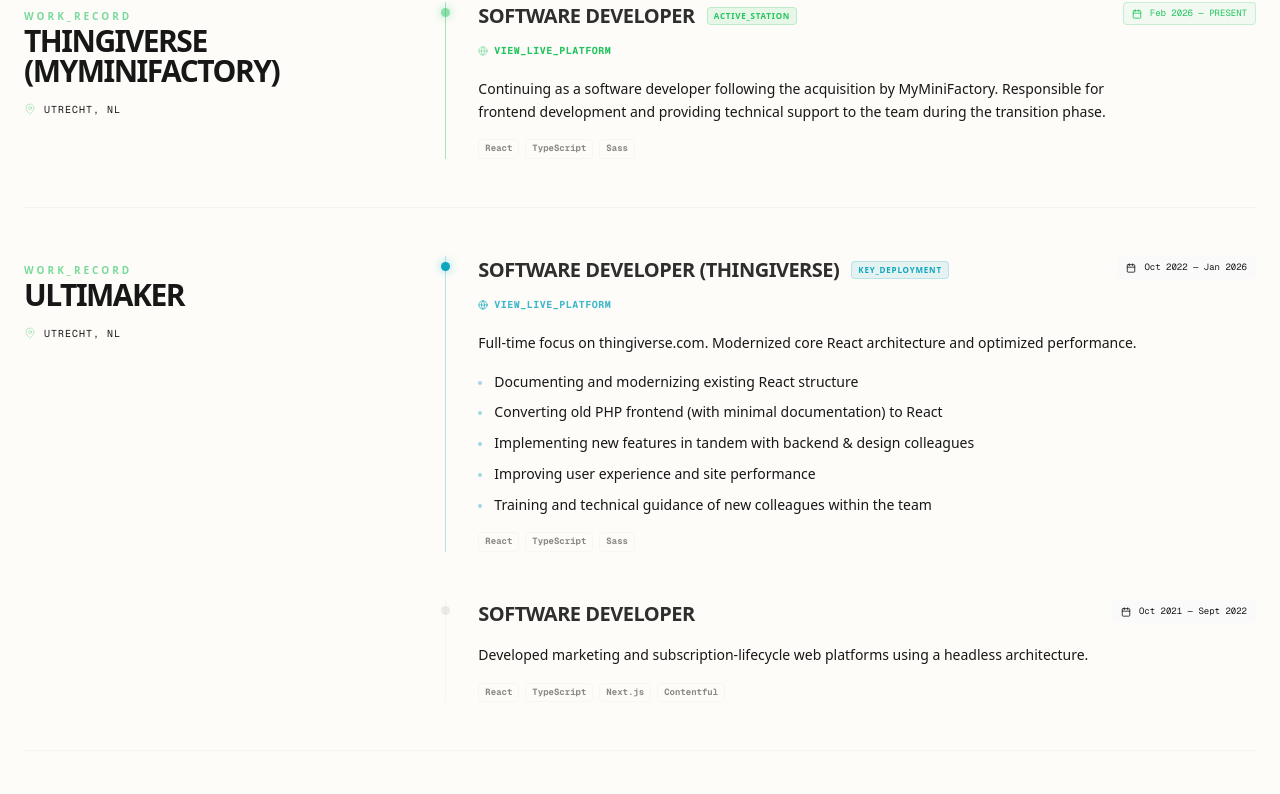
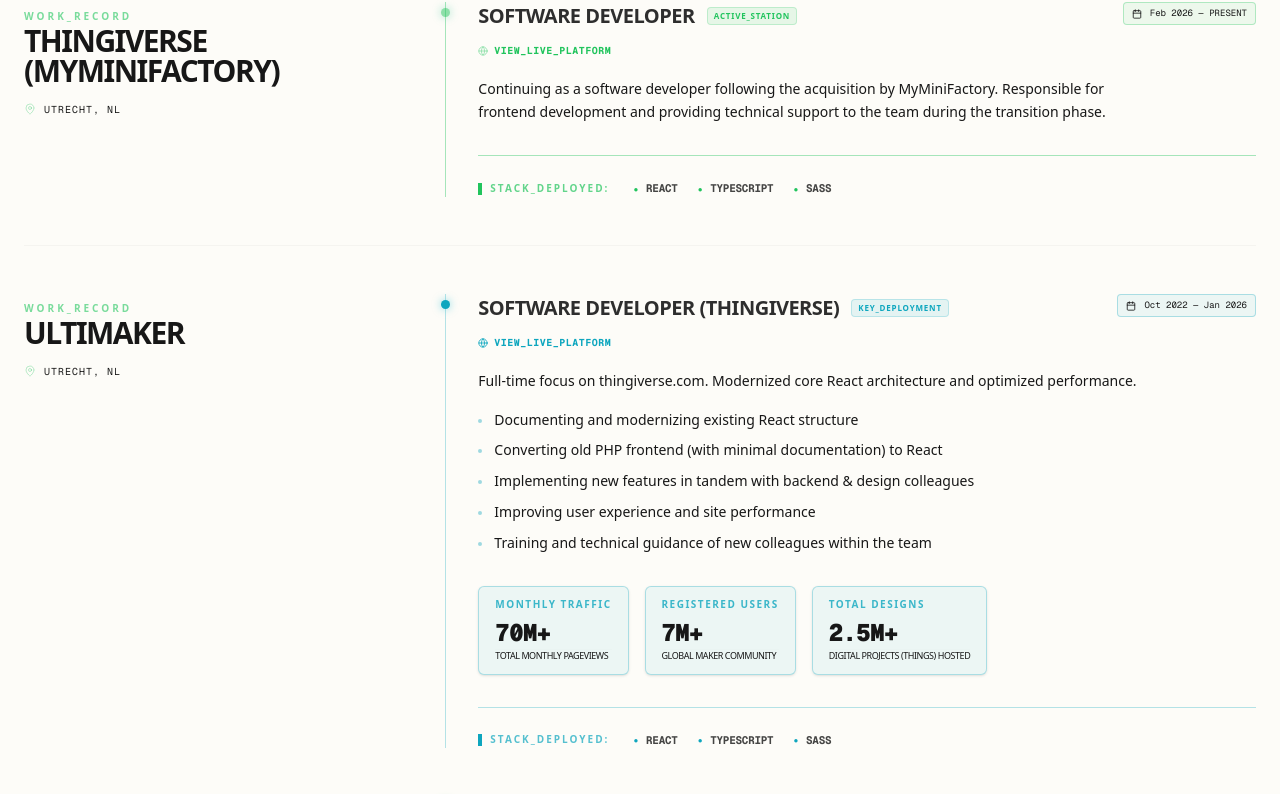
Before and after one commit to merel-de-klein/merel.me, a Next.js app: page /experience in a window 1280 px wide. Shown: the part 2585-3379 px from the top of the page. Built offline with nearby package versions, Linux system fonts and the light colour scheme.

Commit message:
Add metrics to ExperienceItem & update visuals

```diff
--- a/src/components/ExperienceItem.tsx
+++ b/src/components/ExperienceItem.tsx
@@ -33,25 +33,29 @@
         {experience.positions.map((pos, idx) => {
           const isActive = !pos.endedAt;
 
+          const isCyan = pos.isHighlight && !isActive;
+
+          const theme = {
+            border: isCyan ? 'border-featured/30' : 'border-highlight/40',
+            dot: isCyan
+              ? 'bg-featured shadow-[0_0_8px_rgba(6,182,212,0.5)]'
+              : 'bg-highlight shadow-[0_0_10px_rgba(16,185,129,0.8)]',
+            text: isCyan ? 'text-featured' : 'text-highlight',
+            bg: isCyan
+              ? 'bg-featured/[0.07] border-featured/30'
+              : 'bg-highlight/[0.07] border-highlight/30',
+            badge: isCyan
+              ? 'bg-featured/10 text-featured border-featured/20'
+              : 'bg-highlight/10 text-highlight border-highlight/20',
+          };
+
           return (
             <div
               key={idx}
-              className={`relative pl-8 border-l transition-colors duration-500 ${
-                isActive
-                  ? 'border-highlight/40'
-                  : pos.isHighlight
-                    ? 'border-featured/30'
-                    : 'border-border/40'
-              }`}
+              className={`relative pl-8 border-l transition-colors duration-500 ${theme.border}`}
             >
               <div
-                className={`absolute -left-[5px] top-1.5 w-[9px] h-[9px] rounded-full transition-all duration-500 ${
-                  isActive
-                    ? 'bg-highlight shadow-[0_0_10px_rgba(16,185,129,0.8)] animate-pulse'
-                    : pos.isHighlight
-                      ? 'bg-featured shadow-[0_0_8px_rgba(6,182,212,0.5)]'
-                      : 'bg-border group-hover:bg-highlight'
-                }`}
+                className={`absolute -left-[5px] top-1.5 w-[9px] h-[9px] rounded-full transition-all duration-500 ${theme.dot} ${isActive ? 'animate-pulse' : ''}`}
               />
 
               <div className="space-y-4">
@@ -61,13 +65,9 @@
                       {pos.title}
                     </h4>
 
-                    {pos.isHighlight && (
+                    {(pos.isHighlight || isActive) && (
                       <span
-                        className={`text-[8px] font-black px-1.5 py-0.5 border rounded-sm tracking-[0.1em] ${
-                          isActive
-                            ? 'bg-highlight/10 text-highlight border-highlight/20'
-                            : 'bg-featured/10 text-featured border-featured/20'
-                        }`}
+                        className={`text-[8px] font-black px-1.5 py-0.5 border rounded-sm tracking-[0.1em] ${theme.badge}`}
                       >
                         {isActive ? 'ACTIVE_STATION' : 'KEY_DEPLOYMENT'}
                       </span>
@@ -75,11 +75,7 @@
                   </div>
 
                   <div
-                    className={`flex items-center gap-2 font-mono text-[9px] px-2 py-1 rounded border transition-colors shrink-0 ${
-                      isActive
-                        ? 'bg-highlight/5 text-highlight border-highlight/20'
-                        : 'bg-zinc-50 dark:bg-white/5 border-transparent'
-                    }`}
+                    className={`flex items-center gap-2 font-mono text-[9px] px-2 py-1 rounded border transition-colors shrink-0 ${theme.bg}`}
                   >
                     <Calendar size={10} />
                     {formatDate(pos.startedAt)} —{' '}
@@ -92,11 +88,7 @@
                     <Link
                       href={pos.websiteUrl}
                       target="_blank"
-                      className={`inline-flex items-center gap-1.5 text-[10px] font-mono font-bold tracking-wider transition-colors group/link underline-offset-4 hover:underline ${
-                        isActive
-                          ? 'text-highlight hover:text-highlight/80'
-                          : 'text-featured/80 hover:text-featured'
-                      }`}
+                      className={`inline-flex items-center gap-1.5 text-[10px] font-mono font-bold tracking-wider transition-colors group/link underline-offset-4 hover:underline ${theme.text}`}
                     >
                       <Globe
                         size={10}
@@ -127,7 +119,7 @@
                         className="flex items-start gap-3 text-sm text-muted-foreground leading-relaxed font-medium transition-colors group-hover:text-foreground/80"
                       >
                         <span
-                          className={`mt-2.5 w-1 h-1 shrink-0 rounded-full transition-colors ${pos.isHighlight ? 'bg-featured/40' : 'bg-highlight/40'}`}
+                          className={`mt-2.5 w-1 h-1 shrink-0 rounded-full transition-colors ${isCyan ? 'bg-featured/40' : 'bg-highlight/40'}`}
                         />
                         {activity}
                       </li>
@@ -135,15 +127,66 @@
                   </ul>
                 )}
 
-                <div className="flex flex-wrap gap-1.5">
+                {pos.metrics && pos.metrics.length > 0 && (
+                  <div className="flex flex-wrap gap-4 my-8">
+                    {pos.metrics.map((metric, mIdx) => (
+                      <div
+                        key={mIdx}
+                        className={`px-4 py-3 rounded-md min-w-[130px] border shadow-sm transition-all ${theme.bg}`}
+                      >
+                        <span
+                          className={`text-[10px] font-bold block leading-none mb-3 tracking-[0.15em] uppercase opacity-80 ${theme.text}`}
+                        >
+                          {metric.label.replace('_', ' ')}
+                        </span>
+
+                        <div className="flex items-baseline gap-1">
+                          <span className="text-2xl font-black font-mono leading-none tracking-tight text-foreground">
+                            {metric.value}
+                          </span>
+                        </div>
+
+                        {metric.description && (
+                          <span className="text-[9px] font-medium text-muted-foreground/70 uppercase tracking-tighter block mt-1 leading-tight border-t border-border/10">
+                            {metric.description}
+                          </span>
+                        )}
+                      </div>
+                    ))}
+                  </div>
+                )}
+
+                <div
+                  className={`mt-8 pt-6 border-t transition-colors duration-500 ${theme.border}`}
+                >
+                  <div className="flex flex-wrap items-center gap-x-6 gap-y-3">
+                    <div className="flex items-center gap-2 min-w-fit">
+                      <div
+                        className={`w-1 h-3 transition-colors duration-500 ${isCyan ? 'bg-featured' : 'bg-highlight'}`}
+                      />
+                      <span
+                        className={`text-[10px] font-black uppercase tracking-[0.2em] transition-colors duration-500 ${theme.text} opacity-70`}
+                      >
+                        STACK_DEPLOYED:
+                      </span>
+                    </div>
+
+                    <div className="flex flex-wrap gap-x-5 gap-y-2">
                       {pos.stack.map((tech) => (
                         <span
                           key={tech}
-                      className="text-[9px] font-bold font-mono border border-border/60 px-1.5 py-0.5 rounded-sm opacity-50 hover:opacity-100 transition-opacity"
+                          className="group/tech flex items-center gap-2 font-mono text-[11px] font-bold tracking-tight text-foreground/80 transition-colors hover:text-foreground"
                         >
-                      {tech}
+                          <span
+                            className={`text-[8px] transition-colors duration-500 ${isCyan ? 'text-featured' : 'text-highlight group-hover/tech:animate-pulse'}`}
+                          >
+                            ●
+                          </span>
+                          {tech.toUpperCase()}
                         </span>
                       ))}
+                    </div>
+                  </div>
                 </div>
               </div>
             </div>
```
Lines whose indentation alone changed are shown as unchanged.
